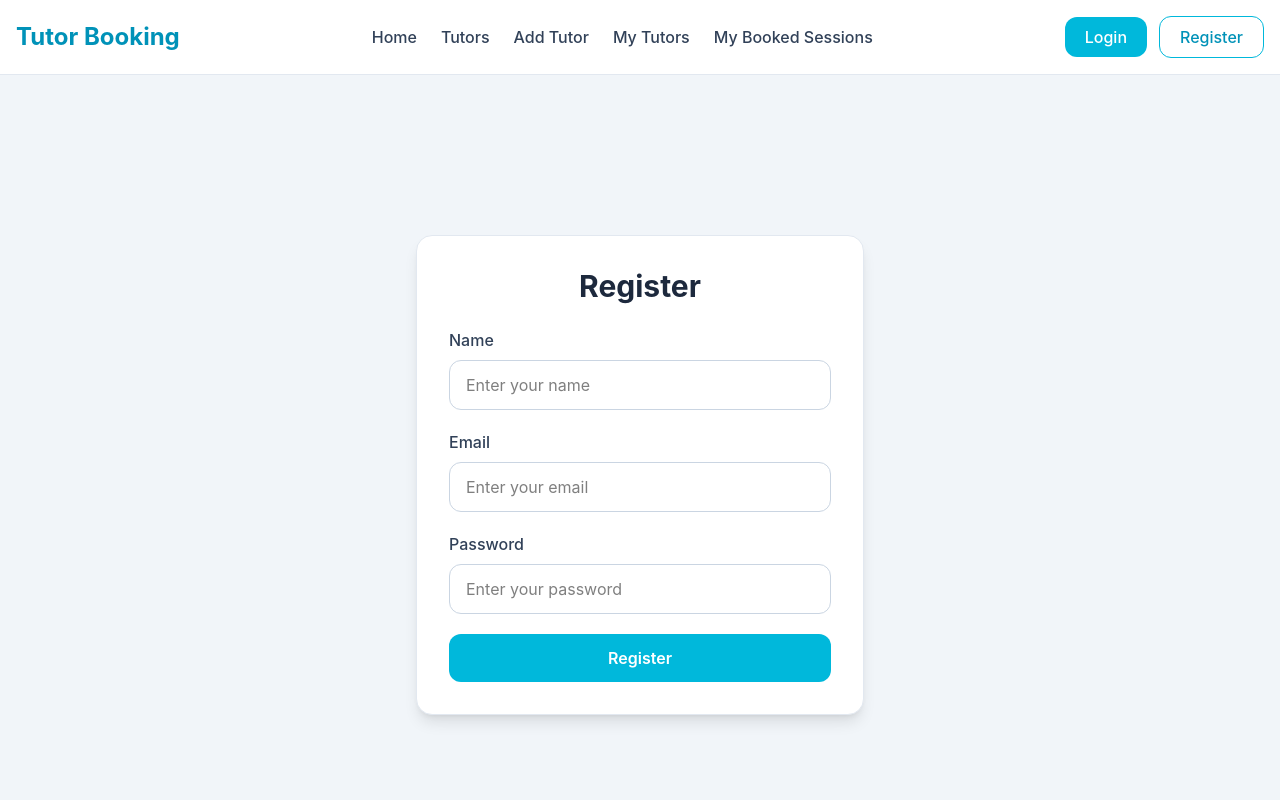
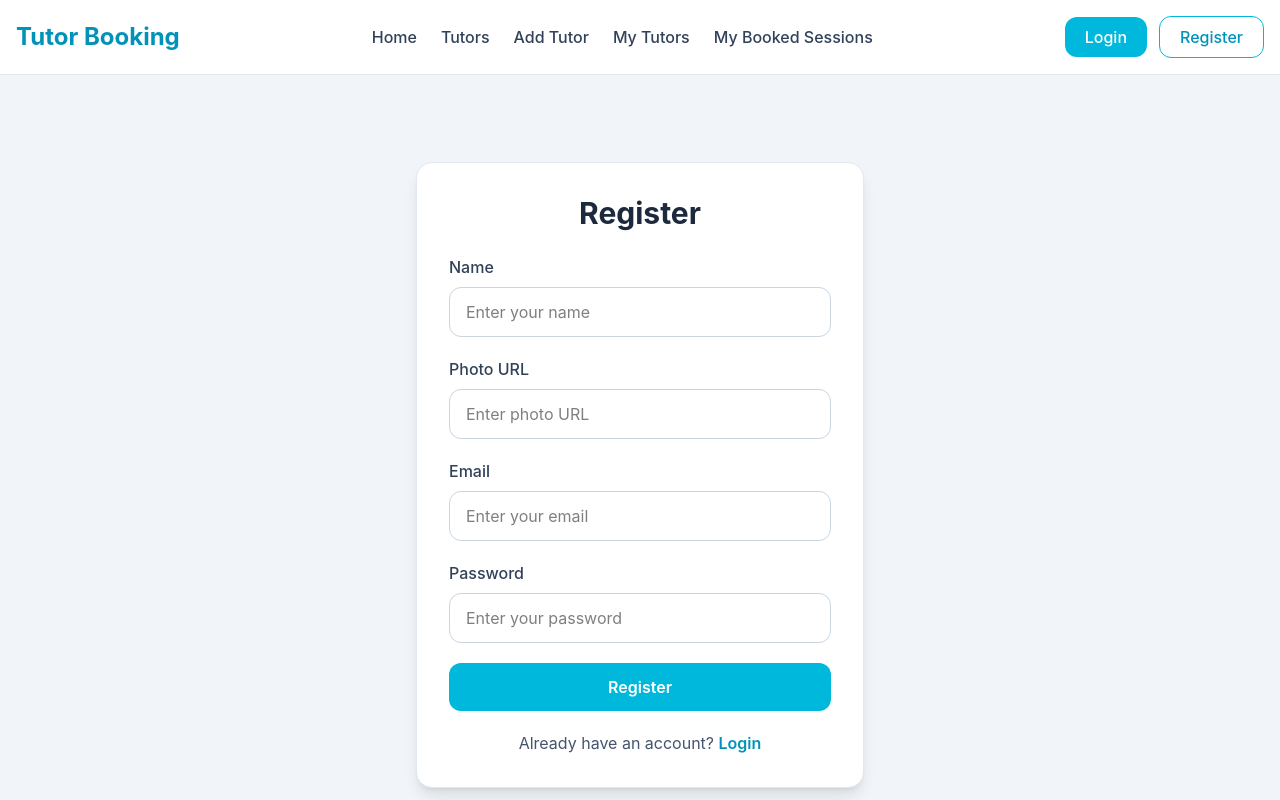
Before and after one commit to hasancoders0/PH-B13-Mehedi-Assignment-9-Client, a React (Vite) app: page /register in a window 1280 px wide. Shown: the top 800 px of the page. Built offline with nearby package versions, Linux system fonts and the light colour scheme; no server answers.

Commit message:
Implement Firebase email and Google login functionality

```diff
--- a/src/main.jsx
+++ b/src/main.jsx
@@ -1,6 +1,8 @@
 import React from "react";
 import ReactDOM from "react-dom/client";
 import { RouterProvider } from "react-router-dom";
+
+import { Toaster } from "react-hot-toast";
 
 import router from "./routes/Router";
 
@@ -12,6 +14,8 @@ ReactDOM.createRoot(document.getElementById("root")).render(
   <React.StrictMode>
     <AuthProvider>
       <RouterProvider router={router} />
+
+      <Toaster position="top-right" />
     </AuthProvider>
   </React.StrictMode>
 );
--- a/src/pages/Login/Login.jsx
+++ b/src/pages/Login/Login.jsx
@@ -1,4 +1,55 @@
+import { Link, useNavigate } from "react-router-dom";
+
+import toast from "react-hot-toast";
+
+import { FcGoogle } from "react-icons/fc";
+
+import useAuth from "../../hooks/useAuth";
+
 const Login = () => {
+  const {
+    loginUser,
+    googleLogin,
+  } = useAuth();
+
+  const navigate = useNavigate();
+
+  // Email Login
+  const handleLogin = async (e) => {
+    e.preventDefault();
+
+    const form = e.target;
+
+    const email = form.email.value;
+
+    const password = form.password.value;
+
+    try {
+      await loginUser(email, password);
+
+      toast.success("Login successful");
+
+      navigate("/");
+    } catch (error) {
+      toast.error(error.message);
+    }
+  };
+
+  // Google Login
+  const handleGoogleLogin = async () => {
+    try {
+      await googleLogin();
+
+      toast.success(
+        "Google login successful"
+      );
+
+      navigate("/");
+    } catch (error) {
+      toast.error(error.message);
+    }
+  };
+
   return (
     <div className="min-h-screen flex items-center justify-center bg-slate-100 px-4">
       <div className="w-full max-w-md bg-white p-8 rounded-2xl shadow-lg border border-slate-200">
@@ -7,7 +58,10 @@ const Login = () => {
           Login
         </h2>
 
-        <form className="space-y-5">
+        <form
+          onSubmit={handleLogin}
+          className="space-y-5"
+        >
 
           <div>
             <label className="block mb-2 font-medium text-slate-700">
@@ -16,7 +70,9 @@ const Login = () => {
 
             <input
               type="email"
+              name="email"
               placeholder="Enter your email"
+              required
               className="w-full px-4 py-3 border border-slate-300 rounded-xl outline-none focus:border-cyan-500"
             />
           </div>
@@ -28,7 +84,9 @@ const Login = () => {
 
             <input
               type="password"
+              name="password"
               placeholder="Enter your password"
+              required
               className="w-full px-4 py-3 border border-slate-300 rounded-xl outline-none focus:border-cyan-500"
             />
           </div>
@@ -40,6 +98,37 @@ const Login = () => {
             Login
           </button>
         </form>
+
+        {/* Divider */}
+        <div className="flex items-center gap-3 my-6">
+          <div className="flex-1 h-[1px] bg-slate-300"></div>
+
+          <span className="text-slate-500 text-sm">
+            OR
+          </span>
+
+          <div className="flex-1 h-[1px] bg-slate-300"></div>
+        </div>
+
+        {/* Google Login */}
+        <button
+          onClick={handleGoogleLogin}
+          className="w-full py-3 rounded-xl border border-slate-300 flex items-center justify-center gap-3 font-medium hover:bg-slate-50 transition"
+        >
+          <FcGoogle size={24} />
+
+          Continue with Google
+        </button>
+
+        <p className="text-center text-slate-600 mt-6">
+          Don&apos;t have an account?{" "}
+          <Link
+            to="/register"
+            className="text-cyan-600 font-semibold"
+          >
+            Register
+          </Link>
+        </p>
       </div>
     </div>
   );
--- a/src/pages/Register/Register.jsx
+++ b/src/pages/Register/Register.jsx
@@ -1,4 +1,72 @@
+import { Link, useNavigate } from "react-router-dom";
+
+import toast from "react-hot-toast";
+
+import useAuth from "../../hooks/useAuth";
+
 const Register = () => {
+  const {
+    createUser,
+    updateUserProfile,
+  } = useAuth();
+
+  const navigate = useNavigate();
+
+  const handleRegister = async (e) => {
+    e.preventDefault();
+
+    const form = e.target;
+
+    const name = form.name.value;
+
+    const email = form.email.value;
+
+    const photo = form.photo.value;
+
+    const password = form.password.value;
+
+    // Password Validation
+    if (!/[A-Z]/.test(password)) {
+      return toast.error(
+        "Password must contain an uppercase letter"
+      );
+    }
+
+    if (!/[a-z]/.test(password)) {
+      return toast.error(
+        "Password must contain a lowercase letter"
+      );
+    }
+
+    if (password.length < 6) {
+      return toast.error(
+        "Password must be at least 6 characters"
+      );
+    }
+
+    try {
+      // Create User
+      const result = await createUser(
+        email,
+        password
+      );
+
+      // Update Profile
+      await updateUserProfile({
+        displayName: name,
+        photoURL: photo,
+      });
+
+      toast.success(
+        "Registration successful"
+      );
+
+      navigate("/");
+    } catch (error) {
+      toast.error(error.message);
+    }
+  };
+
   return (
     <div className="min-h-screen flex items-center justify-center bg-slate-100 px-4">
       <div className="w-full max-w-md bg-white p-8 rounded-2xl shadow-lg border border-slate-200">
@@ -7,7 +75,10 @@ const Register = () => {
           Register
         </h2>
 
-        <form className="space-y-5">
+        <form
+          onSubmit={handleRegister}
+          className="space-y-5"
+        >
 
           <div>
             <label className="block mb-2 font-medium text-slate-700">
@@ -16,7 +87,23 @@ const Register = () => {
 
             <input
               type="text"
+              name="name"
               placeholder="Enter your name"
+              required
+              className="w-full px-4 py-3 border border-slate-300 rounded-xl outline-none focus:border-cyan-500"
+            />
+          </div>
+
+          <div>
+            <label className="block mb-2 font-medium text-slate-700">
+              Photo URL
+            </label>
+
+            <input
+              type="text"
+              name="photo"
+              placeholder="Enter photo URL"
+              required
               className="w-full px-4 py-3 border border-slate-300 rounded-xl outline-none focus:border-cyan-500"
             />
           </div>
@@ -28,7 +115,9 @@ const Register = () => {
 
             <input
               type="email"
+              name="email"
               placeholder="Enter your email"
+              required
               className="w-full px-4 py-3 border border-slate-300 rounded-xl outline-none focus:border-cyan-500"
             />
           </div>
@@ -40,7 +129,9 @@ const Register = () => {
 
             <input
               type="password"
+              name="password"
               placeholder="Enter your password"
+              required
               className="w-full px-4 py-3 border border-slate-300 rounded-xl outline-none focus:border-cyan-500"
             />
           </div>
@@ -51,6 +142,16 @@ const Register = () => {
           >
             Register
           </button>
+
+          <p className="text-center text-slate-600">
+            Already have an account?{" "}
+            <Link
+              to="/login"
+              className="text-cyan-600 font-semibold"
+            >
+              Login
+            </Link>
+          </p>
         </form>
       </div>
     </div>
```
